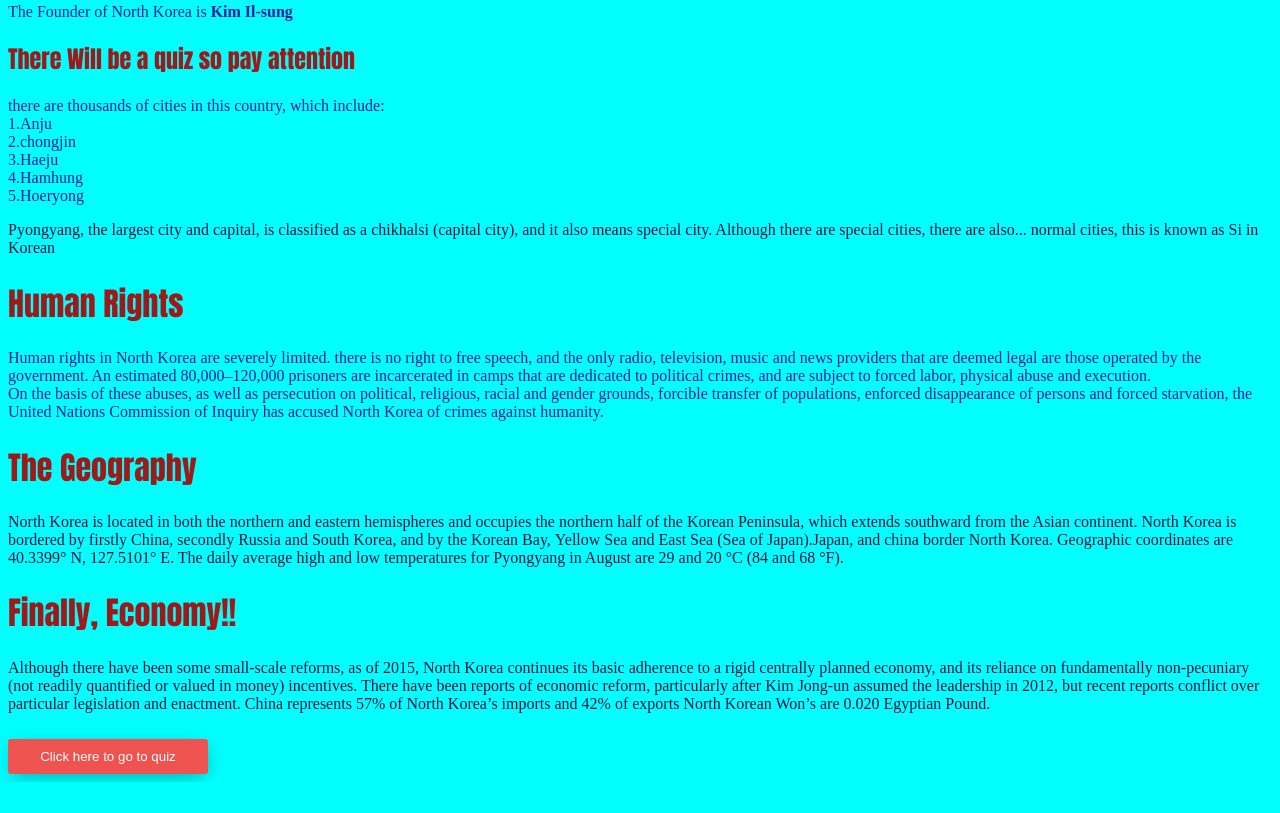
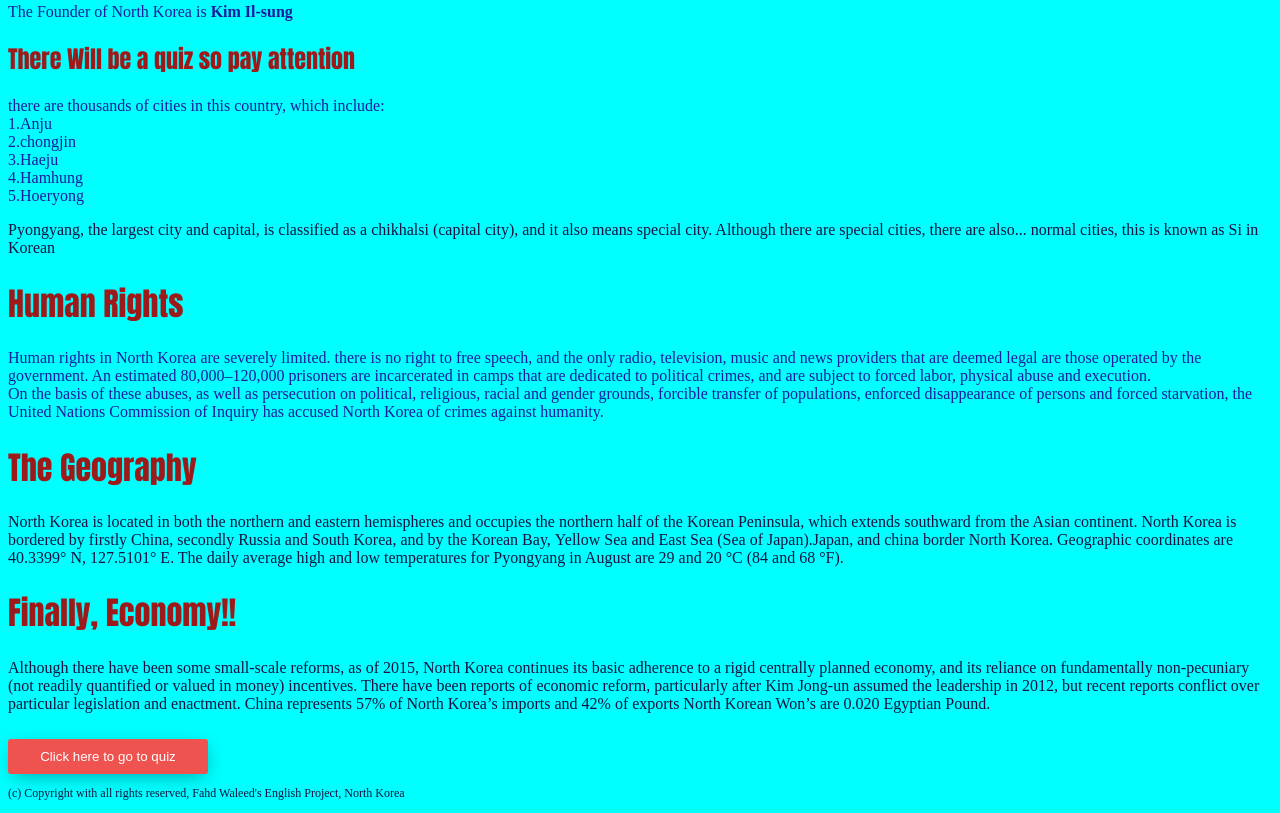
Before and after one commit to EnglishNKPROG/EnglishNKPROG.github.io, a plain HTML site: page home.html in a window 1280 px wide. Shown: the part 458-1271 px from the top of the page. Before the commit the page ends 1240 px from the top, so only its background shows below. Drawn offline with Linux system fonts and the light colour scheme.

Commit message:
Update home.html

```diff
--- a/home.html
+++ b/home.html
@@ -64,7 +64,7 @@ cursor: pointer;
     but recent reports conflict over particular legislation and enactment.
     China represents 57% of North Korea’s imports and 42% of exports North Korean Won’s are 0.020 Egyptian Pound. </p>
   <a href="Quiz.html"><button class="btn_sign_up">Click here to go to quiz</button> </a>
-
+<p style = "font-size: 12">(c) Copyright with all rights reserved, Fahd Waleed's English Project, North Korea
 
   </body>
 </html>
```
